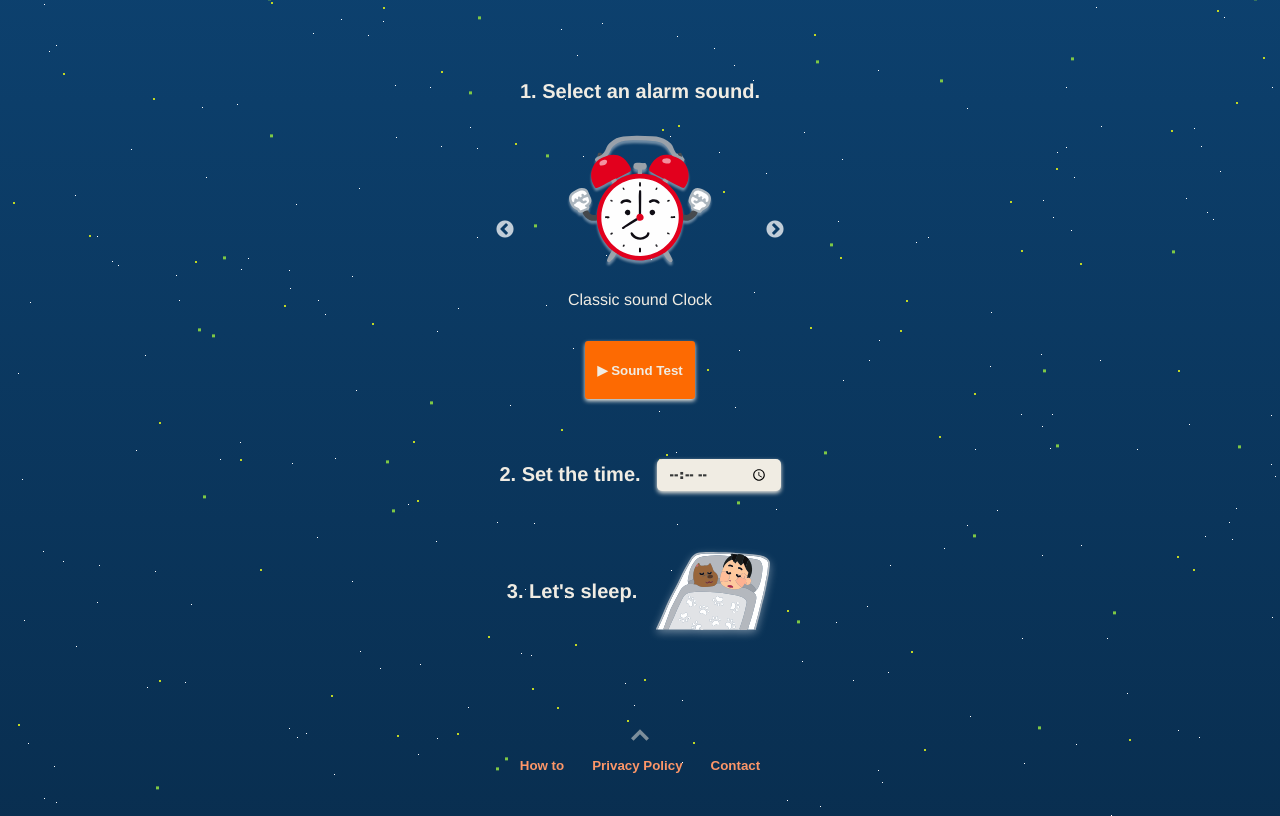
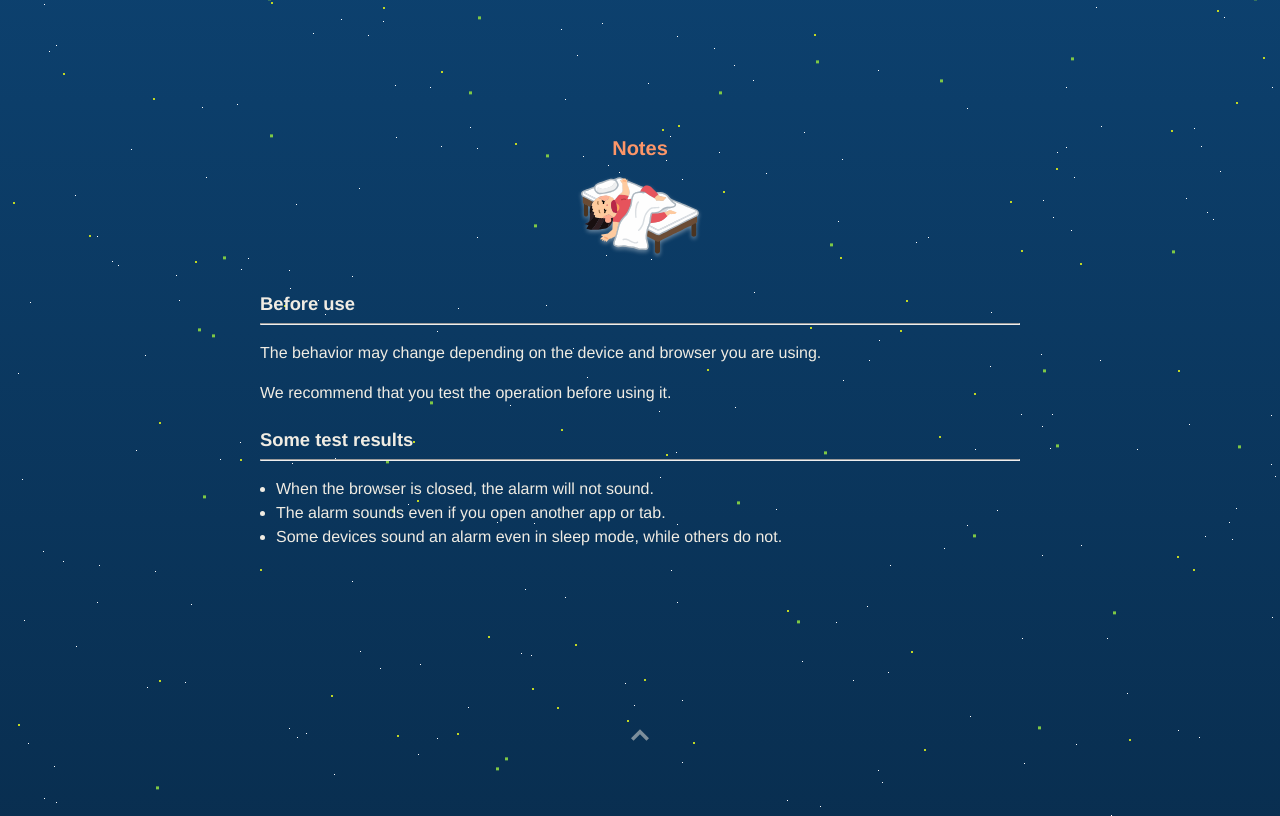
Before and after one commit to Sakaki-Ya/amlar, a React (Create React App) app: page /notes in a window 1280 px wide. Before the commit this address led to /. Built offline with nearby package versions, Linux system fonts and the light colour scheme; what emotion-reset would draw is missing.

Commit message:
Notes本文追加

```diff
--- a/src/components/Alarming.tsx
+++ b/src/components/Alarming.tsx
@@ -1,7 +1,7 @@
 /** @jsx jsx */
 import React, { useState } from "react";
-import { useTransition, animated, TransitionFn, config } from "react-spring";
-import { jsx, css, SerializedStyles } from "@emotion/core";
+import { useTransition, animated, config, TransitionFn } from "react-spring";
+import { jsx, css } from "@emotion/core";
 import colors from "./Colors";
 
 type AlarmingProps = {
@@ -16,9 +16,9 @@ const Alarming: React.FC<AlarmingProps> = ({
   position,
   setTime,
   setAlarming
-}): JSX.Element => {
-  const [randomLeft, randomTop]: number[] = position;
-  const alarming__stop: SerializedStyles = css`
+}) => {
+  const [randomLeft, randomTop] = position;
+  const alarming__stop  = css`
     left: ${randomLeft}%;
     top: ${randomTop}%;
     position: absolute;
@@ -81,12 +81,12 @@ const Alarming: React.FC<AlarmingProps> = ({
       left: 0
     },
     leave: { opacity: 0, transform: "translateY(100vh)" },
-    onRest: (): void => {
+    onRest: ()  => {
       if (hold) stopAlarm();
       setRendered(true);
     }
   });
-  const stopAlarm = (): void => {
+  const stopAlarm = ()  => {
     sound.pause();
     sound.currentTime = 0;
     sound.loop = false;
@@ -323,15 +323,13 @@ const Alarming: React.FC<AlarmingProps> = ({
         {rendered && (
           <button
             onTouchStart={() => setHold(true)}
-            onTouchEnd={(e: React.TouchEvent<HTMLButtonElement>): void => {
+            onTouchEnd={e  => {
               e.preventDefault();
               setHold(false);
             }}
             onMouseDown={() => setHold(true)}
             onMouseUp={() => setHold(false)}
-            onContextMenu={(
-              e: React.MouseEvent<HTMLButtonElement, MouseEvent>
-            ): void => {
+            onContextMenu={              e              => {
               e.preventDefault();
             }}
             css={alarming__stop}
@@ -344,7 +342,7 @@ const Alarming: React.FC<AlarmingProps> = ({
   );
 };
 
-const alarming: SerializedStyles = css`
+const alarming  = css`
   background: linear-gradient(180deg, #ffffff, ${colors.white});
   color: ${colors.black};
   width: 100vw;
@@ -352,37 +350,37 @@ const alarming: SerializedStyles = css`
   overflow: hidden;
 `;
 
-const alarming__header: SerializedStyles = css`
+const alarming__header  = css`
   box-sizing: border-box;
   padding: 1rem 5%;
   font-weight: bold;
 `;
 
-const alarming__icon: SerializedStyles = css`
+const alarming__icon  = css`
   max-width: 120px;
   margin-bottom: 1rem;
   filter: drop-shadow(0px 3px 2px rgba(0, 0, 0, 0.4));
 `;
 
-const alarming__h2: SerializedStyles = css`
+const alarming__h2  = css`
   font-size: 1.25rem;
   margin-bottom: 1rem;
 `;
 
-const alarming__text: SerializedStyles = css`
+const alarming__text  = css`
   display: inline-block;
   line-height: 1.5rem;
   text-align: left;
   margin-bottom: 0.5rem;
 `;
 
-const alarming__randomArea: SerializedStyles = css`
+const alarming__randomArea  = css`
   width: 100%;
   height: 100%;
   position: relative;
 `;
 
-const alarming__bar: SerializedStyles = css`
+const alarming__bar  = css`
   background: linear-gradient(180deg, ${colors.blue}, ${colors.darkBlue});
   width: 100vw;
   height: 100vh;
--- a/src/components/Clock.tsx
+++ b/src/components/Clock.tsx
@@ -1,21 +1,18 @@
 /** @jsx jsx */
 import React, { useState, useEffect } from "react";
 import { useTransition, animated, TransitionFn, config } from "react-spring";
-import { jsx, css, SerializedStyles } from "@emotion/core";
+import { jsx, css } from "@emotion/core";
 import colors from "./Colors";
 import SelectSoundSlider from "./SelectSoundSlider";
 import Alarming from "./Alarming";
 
-let silenting: boolean = false;
-const silent: HTMLAudioElement = new Audio("silent.mp3");
+let silenting = false;
+const silent = new Audio("silent.mp3");
 
-const Clock: React.FC = (): JSX.Element => {
-  const [time, setTime]: [
-    string,
-    React.Dispatch<React.SetStateAction<string>>
-  ] = useState("");
-  const getInputTime = (e: React.ChangeEvent<HTMLInputElement>): void => {
-    const inputTime: string = e.target.value;
+const Clock: React.FC = () => {
+  const [time, setTime] = useState("");
+  const getInputTime = (e: React.ChangeEvent<HTMLInputElement>)  => {
+    const inputTime = e.target.value;
     if (inputTime.match(/^([01]?[0-9]|2[0-3]):([0-5][0-9])$/)) {
       setTime(inputTime);
       if (!silenting) {
@@ -26,19 +23,16 @@ const Clock: React.FC = (): JSX.Element => {
     }
   };
 
-  const [sound, setSound]: [
-    HTMLAudioElement,
-    React.Dispatch<React.SetStateAction<HTMLAudioElement>>
-  ] = useState(new Audio("classic.mp3"));
-  const soundTest = (): void => {
+  const [sound, setSound] = useState(new Audio("classic.mp3"));
+  const soundTest = ()  => {
     sound.pause();
     sound.currentTime = 0;
     sound.loop = false;
     sound.play();
   };
 
-  const randomPosition = (): number[] => {
-    let [maxRandomLeft, maxRandomTop]: number[] = [0, 0];
+  const randomPosition = () => {
+    let [maxRandomLeft, maxRandomTop] = [0, 0];
     if (window.screen.width > window.screen.height) {
       maxRandomLeft = 85;
       maxRandomTop = 16;
@@ -46,24 +40,21 @@ const Clock: React.FC = (): JSX.Element => {
       maxRandomLeft = 80;
       maxRandomTop = 55;
     }
-    const [randomLeft, randomTop]: number[] = [
+    const [randomLeft, randomTop] = [
       Math.random() * (maxRandomLeft + 1),
       Math.random() * (maxRandomTop + 1)
     ];
     return [randomLeft, randomTop];
   };
 
-  const [position, setPosition]: [
-    number[],
-    React.Dispatch<React.SetStateAction<number[]>>
-  ] = useState([0, 0]);
+  const [position, setPosition] = useState([0, 0]);
   const [alarming, setAlarming] = useState(false);
   useEffect(() => {
-    const tick = (): void => {
-      const date: Date = new Date();
-      const hours: string = ("0" + date.getHours()).slice(-2);
-      const minutes: string = ("0" + date.getMinutes()).slice(-2);
-      const currentTime: string = hours + ":" + minutes;
+    const tick = ()  => {
+      const date = new Date();
+      const hours = ("0" + date.getHours()).slice(-2);
+      const minutes = ("0" + date.getMinutes()).slice(-2);
+      const currentTime = hours + ":" + minutes;
       if (currentTime === time && !alarming) {
         sound.pause();
         sound.currentTime = 0;
@@ -77,8 +68,8 @@ const Clock: React.FC = (): JSX.Element => {
         silenting = false;
       }
     };
-    const timer: NodeJS.Timeout = setInterval((): void => tick(), 1000);
-    return (): void => clearInterval(timer);
+    const timer = setInterval(()  => tick(), 1000);
+    return ()  => clearInterval(timer);
   }, [alarming, sound, time]);
 
   const transition: TransitionFn<boolean, {}> = useTransition(alarming, {
@@ -339,21 +330,21 @@ const Clock: React.FC = (): JSX.Element => {
   );
 };
 
-const clock__content: SerializedStyles = css`
+const clock__content  = css`
   margin-bottom: 3rem;
 `;
 
-const clock__h2Wrap: SerializedStyles = css`
+const clock__h2Wrap  = css`
   display: flex;
   align-items: center;
   justify-content: center;
 `;
 
-const clock__h2: SerializedStyles = css`
+const clock__h2  = css`
   font-size: 1.25rem;
 `;
 
-const clock__test: SerializedStyles = css`
+const clock__test  = css`
   padding: 0.5rem 0.75rem;
   background-color: ${colors.orange};
   border: none;
@@ -375,7 +366,7 @@ const clock__test: SerializedStyles = css`
   }
 `;
 
-const clock__inputTime: SerializedStyles = css`
+const clock__inputTime  = css`
   background-color: ${colors.white};
   color: ${colors.black};
   border: none;
@@ -392,7 +383,7 @@ const clock__inputTime: SerializedStyles = css`
   }
 `;
 
-const clock__sleepIcon: SerializedStyles = css`
+const clock__sleepIcon  = css`
   margin-left: 1rem;
   width: 120px;
   filter: drop-shadow(0px 3px 4px rgba(255, 255, 255, 0.4));
--- a/src/components/Contact.tsx
+++ b/src/components/Contact.tsx
@@ -1,12 +1,12 @@
 /** @jsx jsx */
 import React, { useState } from "react";
 import { useHistory } from "react-router-dom";
-import { jsx, css, SerializedStyles } from "@emotion/core";
+import { jsx, css } from "@emotion/core";
 import colors from "./Colors";
 
-const Contact: React.FC = (): JSX.Element => {
+const Contact: React.FC = () => {
   const [forms, setForms] = useState([false, false, false]);
-  const [name, mail, message]: boolean[] = [forms[0], forms[1], forms[2]];
+  const [name, mail, message] = [forms[0], forms[1], forms[2]];
   const checkName = (e: React.ChangeEvent<HTMLInputElement>) => {
     if (e.target.value === "") {
       setForms([false, mail, message]);
@@ -30,7 +30,7 @@ const Contact: React.FC = (): JSX.Element => {
   };
 
   const history = useHistory();
-  const send = (): void => {
+  const send = () => {
     alert("Sent successfully. Thank you.");
     history.push("/");
   };
@@ -139,30 +139,30 @@ const Contact: React.FC = (): JSX.Element => {
   );
 };
 
-const contact__titleSection: SerializedStyles = css`
+const contact__titleSection  = css`
   display: flex;
   justify-content: center;
   align-items: center;
   margin-bottom: 1rem;
 `;
 
-const contact__icon: SerializedStyles = css`
+const contact__icon  = css`
   max-width: 30px;
   margin-right: 0.5rem;
   filter: drop-shadow(0px 2px 2px rgba(255, 255, 255, 0.4));
 `;
 
-const contact__h2: SerializedStyles = css`
+const contact__h2  = css`
   font-size: 1.25rem;
   color: ${colors.lightOrange};
   font-weight: bold;
 `;
 
-const contact__text: SerializedStyles = css`
+const contact__text  = css`
   margin-bottom: 1rem;
 `;
 
-const contact__form: SerializedStyles = css`
+const contact__form  = css`
   max-width: 480px;
   width: 100%;
   margin: auto;
@@ -174,23 +174,23 @@ const contact__form: SerializedStyles = css`
   }
 `;
 
-const contact__section: SerializedStyles = css`
+const contact__section  = css`
   margin-bottom: 1rem;
   text-align: left;
 `;
 
-const contact__input: SerializedStyles = css`
+const contact__input  = css`
   width: 100%;
   border-radius: 5px;
   background-color: ${colors.white};
   font-family: "Helvetica Neue", "Helvetica", "Arial", sans-serif;
 `;
 
-const contact__sendSection: SerializedStyles = css`
+const contact__sendSection  = css`
   text-align: left;
 `;
 
-const contact__send: SerializedStyles = css`
+const contact__send  = css`
   height: 100%;
   padding: 0.5rem 0.75rem;
   background-color: ${colors.orange};
--- a/src/components/Footer.tsx
+++ b/src/components/Footer.tsx
@@ -1,26 +1,23 @@
 /** @jsx jsx */
 import React, { useState, useEffect } from "react";
 import { Link } from "react-router-dom";
-import { jsx, css, SerializedStyles } from "@emotion/core";
+import { jsx, css } from "@emotion/core";
 import colors from "./Colors";
 
-const Footer: React.FC = (): JSX.Element => {
-  const [view, setView]: [
-    number,
-    React.Dispatch<React.SetStateAction<number>>
-  ] = useState(0);
-  useEffect(():void => {
+const Footer: React.FC = () => {
+const [view, setView] = useState("top");
+  useEffect(() => {
     switch (view) {
-      case 0:
+      case "top":
         document.title = "Random Alarm Clock";
         break;
-      case 1:
-        document.title = "How to - Random Alarm Clock";
+      case "notes":
+        document.title = "Notes - Random Alarm Clock";
         break;
-      case 2:
+      case "policy":
         document.title = "Privacy Policy - Random Alarm Clock";
         break;
-      case 3:
+      case "contact":
         document.title = "Contact - Random Alarm Clock";
         break;
       default:
@@ -43,26 +40,26 @@ const Footer: React.FC = (): JSX.Element => {
       </label>
       <div css={footer__content}>
         <div css={footer__list}>
-          <Link to="/how-to" onClick={() => setView(1)}>
-            <button css={footer__link} disabled={view === 1 ? true : false}>
-              How to
+          <Link to="/notes" onClick={() => setView("notes")}>
+            <button css={footer__link} disabled={view === "notes" ? true : false}>
+              Notes
             </button>
           </Link>
-          <Link to="/privacy-policy" onClick={() => setView(2)}>
-            <button css={footer__link} disabled={view === 2 ? true : false}>
+          <Link to="/privacy-policy" onClick={() => setView("policy")}>
+            <button css={footer__link} disabled={view === "policy" ? true : false}>
               Privacy Policy
             </button>
           </Link>
-          <Link to="/contact" onClick={() => setView(3)}>
-            <button css={footer__link} disabled={view === 3 ? true : false}>
+          <Link to="/contact" onClick={() => setView("contact")}>
+            <button css={footer__link} disabled={view === "contact" ? true : false}>
               Contact
             </button>
           </Link>
         </div>
         <div css={footer__copyWrap}>
           <p css={footer__copy}>&copy; 2020</p>
-          <Link to="/" onClick={() => setView(0)}>
-            <button css={footer__title} disabled={view === 0 ? true : false}>
+          <Link to="/" onClick={() => setView("top")}>
+            <button css={footer__title} disabled={view === "top" ? true : false}>
               Random Alarm Clock
             </button>
           </Link>
@@ -72,21 +69,22 @@ const Footer: React.FC = (): JSX.Element => {
   );
 };
 
-const footer: SerializedStyles = css`
+const footer = css`
   overflow-y: hidden;
 `;
 
-const footer__check: SerializedStyles = css`
+const footer__check = css`
   display: none;
   &:checked ~ * svg {
     transform: rotate(180deg) translateY(0);
   }
   &:checked ~ div {
+    visibility: visible;
     transform: translateY(0);
   }
 `;
 
-const footer__checkArrow: SerializedStyles = css`
+const footer__checkArrow = css`
   cursor: pointer;
   transform: translateY(3rem);
   margin-bottom: 0.5rem;
@@ -98,16 +96,17 @@ const footer__checkArrow: SerializedStyles = css`
   }
 `;
 
-const footer__content: SerializedStyles = css`
+const footer__content = css`
+  visibility: hidden;
   transform: translateY(3rem);
   transition: 0.2s;
 `;
 
-const footer__list: SerializedStyles = css`
+const footer__list = css`
   margin-bottom: 0.5rem;
 `;
 
-const footer__link: SerializedStyles = css`
+const footer__link = css`
   border: none;
   background: transparent;
   margin: 0 0.5rem;
@@ -127,17 +126,17 @@ const footer__link: SerializedStyles = css`
   }
 `;
 
-const footer__copyWrap: SerializedStyles = css`
+const footer__copyWrap = css`
   display: flex;
   align-items: center;
   justify-content: center;
 `;
 
-const footer__copy: SerializedStyles = css`
+const footer__copy = css`
   margin-right: 0.25rem;
 `;
 
-const footer__title: SerializedStyles = css`
+const footer__title = css`
   border: none;
   background: transparent;
   text-decoration: underline;
--- a/src/components/Main.tsx
+++ b/src/components/Main.tsx
@@ -1,20 +1,20 @@
 /** @jsx jsx */
 import React from "react";
 import { Switch, Route, Redirect } from "react-router-dom";
-import { jsx, css, SerializedStyles } from "@emotion/core";
+import { jsx, css } from "@emotion/core";
 import Clock from "./Clock";
-import HowTo from "./HowTo";
+import Notes from "./Notes";
 import PrivacyPolicy from "./PrivacyPolicy";
 import Contact from "./Contact";
 import Footer from "./Footer";
 
-const Main: React.FC = (): JSX.Element => {
+const Main: React.FC = () => {
   return (
     <React.Fragment>
       <div css={main}>
         <Switch>
           <Route exact path="/" component={Clock} />
-          <Route exact path="/how-to" component={HowTo} />
+          <Route exact path="/notes" component={Notes} />
           <Route exact path="/privacy-policy" component={PrivacyPolicy} />
           <Route exact path="/contact" component={Contact} />
           <Redirect to="/" />
@@ -25,13 +25,12 @@ const Main: React.FC = (): JSX.Element => {
   );
 };
 
-const main: SerializedStyles = css`
+const main = css`
   max-width: 760px;
   width: 100%;
   box-sizing: border-box;
   margin: auto;
   padding: 1rem 0;
-  overflow: hidden;
 `;
 
 export default Main;
--- a/src/components/HowTo.tsx
+++ b/src/components/Notes.tsx
@@ -1,11 +1,11 @@
 /** @jsx jsx */
 import React from "react";
-import { jsx, css, SerializedStyles } from "@emotion/core";
+import { jsx, css } from "@emotion/core";
 import colors from "./Colors";
 
-const HowTo: React.FC = (): JSX.Element => (
+const Notes: React.FC = () => (
   <React.Fragment>
-    <h2 css={howto__h2}>How to</h2>
+    <h2 css={howto__h2}>Notes</h2>
     <svg width="286.001" viewBox="0 0 286.001 187.858" css={howto__icon}>
       <g fillRule="evenodd" clipRule="evenodd">
         <path
@@ -186,28 +186,63 @@ const HowTo: React.FC = (): JSX.Element => (
         />
       </g>
     </svg>
-    <p css={howto__text}>aaaaaaa</p>
-    <p css={howto__text}>aaaaaaa</p>
+    <div css={howto__block}>
+      <h3 css={howto__h3}>Before use</h3>
+      <hr />
+      <p css={howto__text}>
+        The behavior may change depending on the device and browser you are
+        using.
+      </p>
+      <p css={howto__text}>
+        We recommend that you test the operation before using it.
+      </p>
+    </div>
+    <div css={howto__block}>
+      <h3 css={howto__h3}>Some test results</h3>
+      <hr />
+      <ul css={howto__list}>
+        <li>When the browser is closed, the alarm will not sound.</li>
+        <li>The alarm sounds even if you open another app or tab.</li>
+        <li>Some devices sound an alarm even in sleep mode, while others do not.</li>
+      </ul>
+    </div>
   </React.Fragment>
 );
 
-const howto__h2: SerializedStyles = css`
+const howto__h2 = css`
   font-size: 1.25rem;
   margin-bottom: 1rem;
   color: ${colors.lightOrange};
   font-weight: bold;
 `;
 
-const howto__icon: SerializedStyles = css`
+const howto__icon = css`
   max-width: 120px;
   margin-bottom: 1rem;
   filter: drop-shadow(0px 2px 2px rgba(255, 255, 255, 0.4));
 `;
 
-const howto__text: SerializedStyles = css`
+const howto__block = css`
+  margin-bottom: 1.5rem;
   text-align: left;
+`;
+
+const howto__h3 = css`
+  font-size: 1.15rem;
+  margin-bottom: 0.5rem;
+  font-weight: bold;
+`;
+
+const howto__text = css`
   line-height: 1.5rem;
   margin-bottom: 0.5rem;
 `;
 
-export default HowTo;
+const howto__list = css`
+  list-style-type: disc;
+  padding-left:1rem;
+  line-height: 1.5rem;
+  margin-bottom: 0.5rem;
+`;
+
+export default Notes;
--- a/src/components/SelectSoundSlider.tsx
+++ b/src/components/SelectSoundSlider.tsx
@@ -2,7 +2,7 @@
 import Slider from "react-slick";
 import "slick-carousel/slick/slick.css";
 import "slick-carousel/slick/slick-theme.css";
-import { jsx, css, SerializedStyles } from "@emotion/core";
+import { jsx, css } from "@emotion/core";
 
 type SelectSoundSliderProps = {
   sound: HTMLAudioElement;
@@ -12,10 +12,10 @@ type SelectSoundSliderProps = {
 const SelectSoundSlider: React.FC<SelectSoundSliderProps> = ({
   sound,
   setSound
-}): JSX.Element => {
-  const sounds: string[] = ["classic", "digital", "chicken"];
+}) => {
+  const sounds = ["classic", "digital", "chicken"];
   const settings = {
-    afterChange: (currentIndexNum: number): void => {
+    afterChange: (currentIndexNum: number) => {
       sound.pause();
       sound.currentTime = 0;
       setSound(new Audio(sounds[currentIndexNum] + ".mp3"));
@@ -169,7 +169,7 @@ const SelectSoundSlider: React.FC<SelectSoundSliderProps> = ({
             />
           </g>
         </svg>
-        <p>Classic sound Clock</p>
+        <p>Classic alarm clock</p>
       </div>
       <div>
         <svg width="480" viewBox="0 0 480 320" css={sounds__icon}>
@@ -264,7 +264,7 @@ const SelectSoundSlider: React.FC<SelectSoundSliderProps> = ({
             />
           </g>
         </svg>
-        <p>Digital sound Clock</p>
+        <p>Digital alarm clock</p>
       </div>
       <div>
         <svg width="480" viewBox="0 0 480 320" css={sounds__icon}>
@@ -327,13 +327,13 @@ const SelectSoundSlider: React.FC<SelectSoundSliderProps> = ({
             />
           </g>
         </svg>
-        <p>Chicken Shout</p>
+        <p>Chicken shout</p>
       </div>
     </Slider>
   );
 };
 
-const soundsSlider: SerializedStyles = css`
+const soundsSlider  = css`
   max-width: 240px;
   width: 80%;
   margin: auto;
@@ -345,7 +345,7 @@ const soundsSlider: SerializedStyles = css`
   }
 `;
 
-const sounds__icon: SerializedStyles = css`
+const sounds__icon  = css`
   box-sizing: border-box;
   width: 100%;
   padding: 0 0.5rem;
```
Also changed, not shown: src/components/PrivacyPolicy.tsx (+7 -7 lines).
